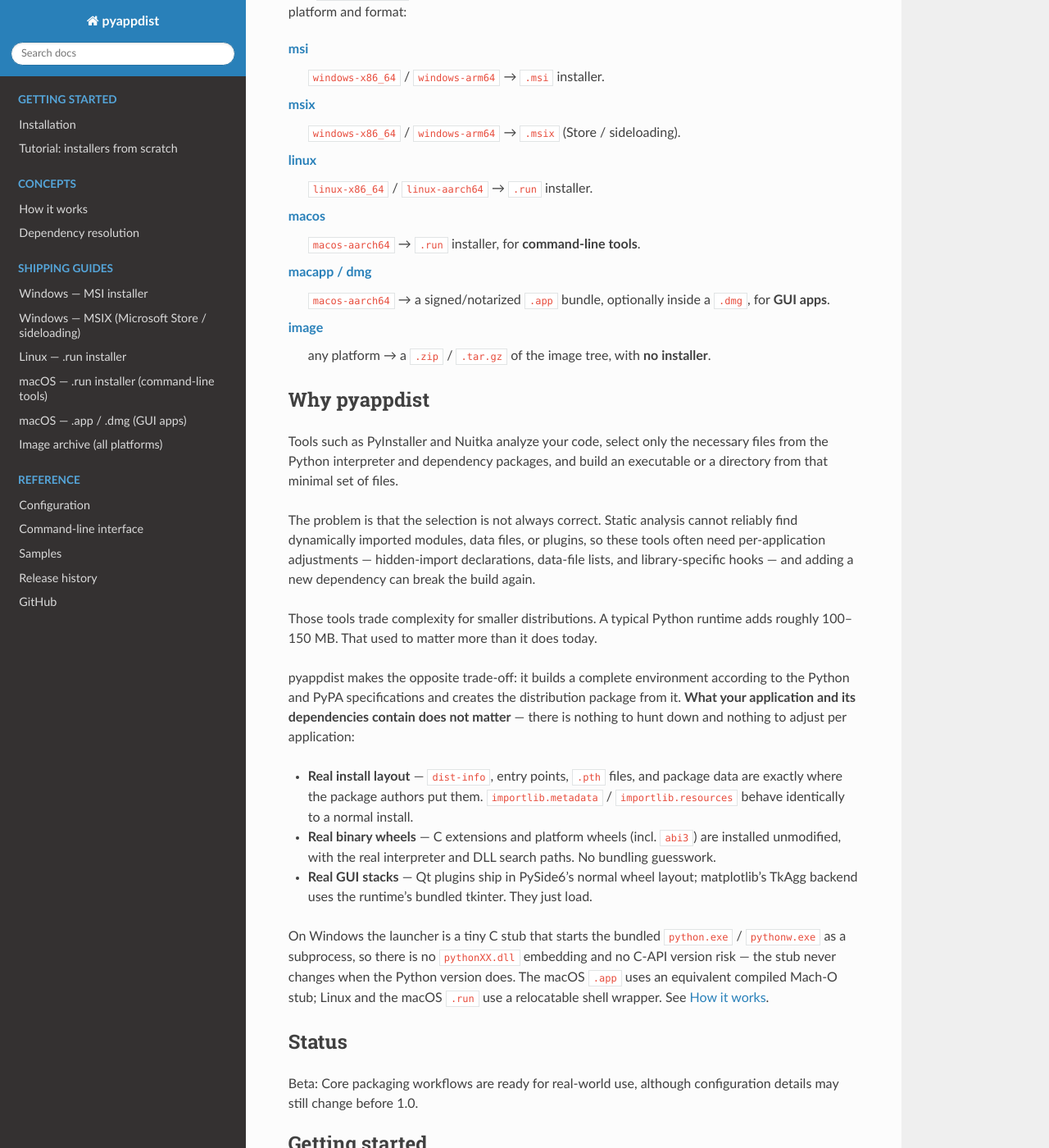
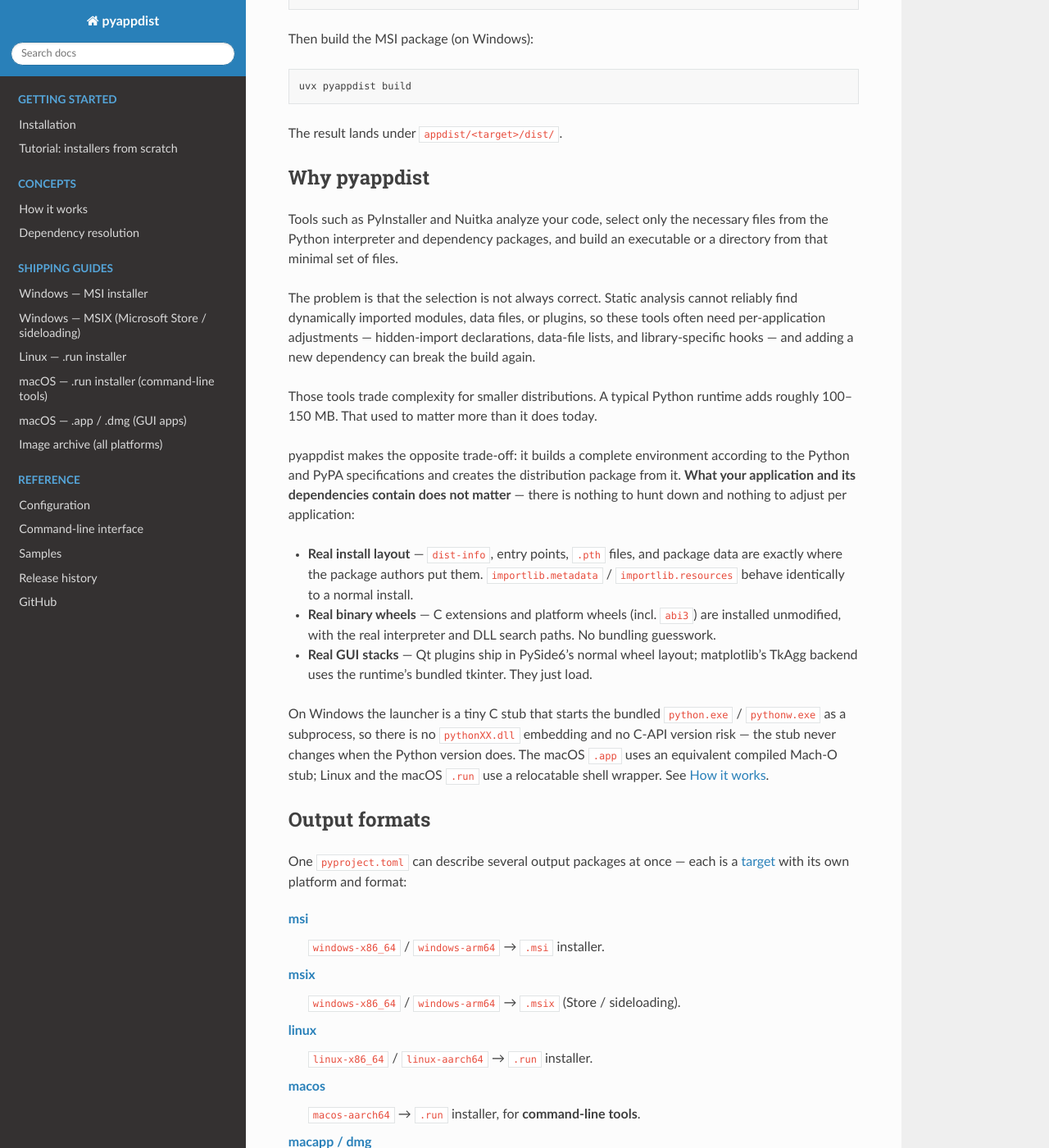
Before and after one commit to atsuoishimoto/pyappdist, a Sphinx documentation site: the page built from docs/index.rst, in a window 1280 px wide and 1400 px high, scrolled down 675 px. Shown: the whole window at 82% size. Built offline with Sphinx 7.4.7 and the Read the Docs theme 3.1.0, drawn with Linux system fonts in a browser that asks for light colours; some of the changed lines change nothing that is shown; some of the changed text lies outside the part shown.

Commit message:
update doc

```diff
--- a/docs/index.rst
+++ b/docs/index.rst
@@ -1,53 +1,42 @@
 pyappdist
 =========
 
-**Ship your Python app as a native installer straight from pyproject.toml.
-If it installs with pip, it ships with pyappdist.**
 
-pyappdist reads your Python application's ``pyproject.toml`` and builds setup
-packages for distribution: an ``.msi`` / ``.msix`` on Windows, a ``.dmg`` /
-``.app`` bundle or a self-extracting installer on macOS, and a self-extracting
-installer on Linux.
+**Ship your Python app as a native installer straight from `pyproject.toml`.
+If it installs with `pip`, it ships with pyappdist.**
 
-pyappdist creates a dedicated Python runtime directory and installs your
-application and its dependencies into it with ``pip``. That runtime directory
-itself becomes the setup package. The Python runtime comes from
-`python-build-standalone <https://github.com/astral-sh/python-build-standalone>`_,
-the same distribution Astral's uv uses to build its environments.
+pyappdist reads your Python application’s pyproject.toml and builds setup packages for distribution: an .msi / .msix on Windows, a .dmg / .app bundle or a self-extracting installer on macOS, and a self-extracting installer on Linux.
 
-With this approach, binary files such as a package's DLLs and related files
-such as images are placed in the proper directories according to the Python
-language specification and the PyPA specifications. Because this environment is
-used for the setup package as-is, most applications can be expected to run
-unmodified, with no per-application adjustments. If your app runs under
-``uv run``, it almost certainly runs after ``pyappdist build``.
+For example, to build a Windows MSI, configure `pyproject.toml` like this:
 
-Output formats
---------------
+.. code-block:: toml
 
-One ``pyproject.toml`` can describe several output packages at once — each is a
-:ref:`target <config-targets>` with its own platform and format:
+   [tool.pyappdist]
+   name = "My App"
+   python = "3.12"
 
-:doc:`msi <platforms/windows-msi>`
-   ``windows-x86_64`` / ``windows-arm64`` → ``.msi`` installer.
+   [[tool.pyappdist.launchers]]
+   name = "myapp"              # produces myapp.exe (or a shell wrapper on Linux/macOS)
+   entry = "myapp:main"        # module:callable
+   # gui = true                # use pythonw.exe (no console window) on Windows
+   # icon = { windows = "assets/app.ico" }   # per-OS launcher icon table
+   # args = "--serve"          # fixed leading arguments
 
-:doc:`msix <platforms/windows-msix>`
-   ``windows-x86_64`` / ``windows-arm64`` → ``.msix`` (Store / sideloading).
+   [[tool.pyappdist.targets]]
+   name = "windows"
+   platform = "windows-x86_64"
+   format = "msi"
+   manufacturer = "Example Inc."
+   # scope = "user"            # "user" (default, no admin) or "machine" (Program Files)
 
-:doc:`linux <platforms/linux>`
-   ``linux-x86_64`` / ``linux-aarch64`` → ``.run`` installer.
+Then build the MSI package (on Windows):
 
-:doc:`macos <platforms/macos-run>`
-   ``macos-aarch64`` → ``.run`` installer, for
-   **command-line tools**.
+.. code-block:: shell
 
-:doc:`macapp / dmg <platforms/macos-app>`
-   ``macos-aarch64`` → a signed/notarized ``.app`` bundle, optionally
-   inside a ``.dmg``, for **GUI apps**.
+   uvx pyappdist build
 
-:doc:`image <platforms/image>`
-   any platform → a ``.zip`` / ``.tar.gz`` of the image tree, with **no
-   installer**.
+The result lands under ``appdist/<target>/dist/``.
+
 
 Why pyappdist
 -------------
@@ -86,6 +75,35 @@
 C-API version risk — the stub never changes when the Python version does. The macOS
 ``.app`` uses an equivalent compiled Mach-O stub; Linux and the macOS ``.run``
 use a relocatable shell wrapper. See :doc:`how-it-works`.
+
+
+Output formats
+--------------
+
+One ``pyproject.toml`` can describe several output packages at once — each is a
+:ref:`target <config-targets>` with its own platform and format:
+
+:doc:`msi <platforms/windows-msi>`
+   ``windows-x86_64`` / ``windows-arm64`` → ``.msi`` installer.
+
+:doc:`msix <platforms/windows-msix>`
+   ``windows-x86_64`` / ``windows-arm64`` → ``.msix`` (Store / sideloading).
+
+:doc:`linux <platforms/linux>`
+   ``linux-x86_64`` / ``linux-aarch64`` → ``.run`` installer.
+
+:doc:`macos <platforms/macos-run>`
+   ``macos-aarch64`` → ``.run`` installer, for
+   **command-line tools**.
+
+:doc:`macapp / dmg <platforms/macos-app>`
+   ``macos-aarch64`` → a signed/notarized ``.app`` bundle, optionally
+   inside a ``.dmg``, for **GUI apps**.
+
+:doc:`image <platforms/image>`
+   any platform → a ``.zip`` / ``.tar.gz`` of the image tree, with **no
+   installer**.
+
 
 Status
 --------------
```
